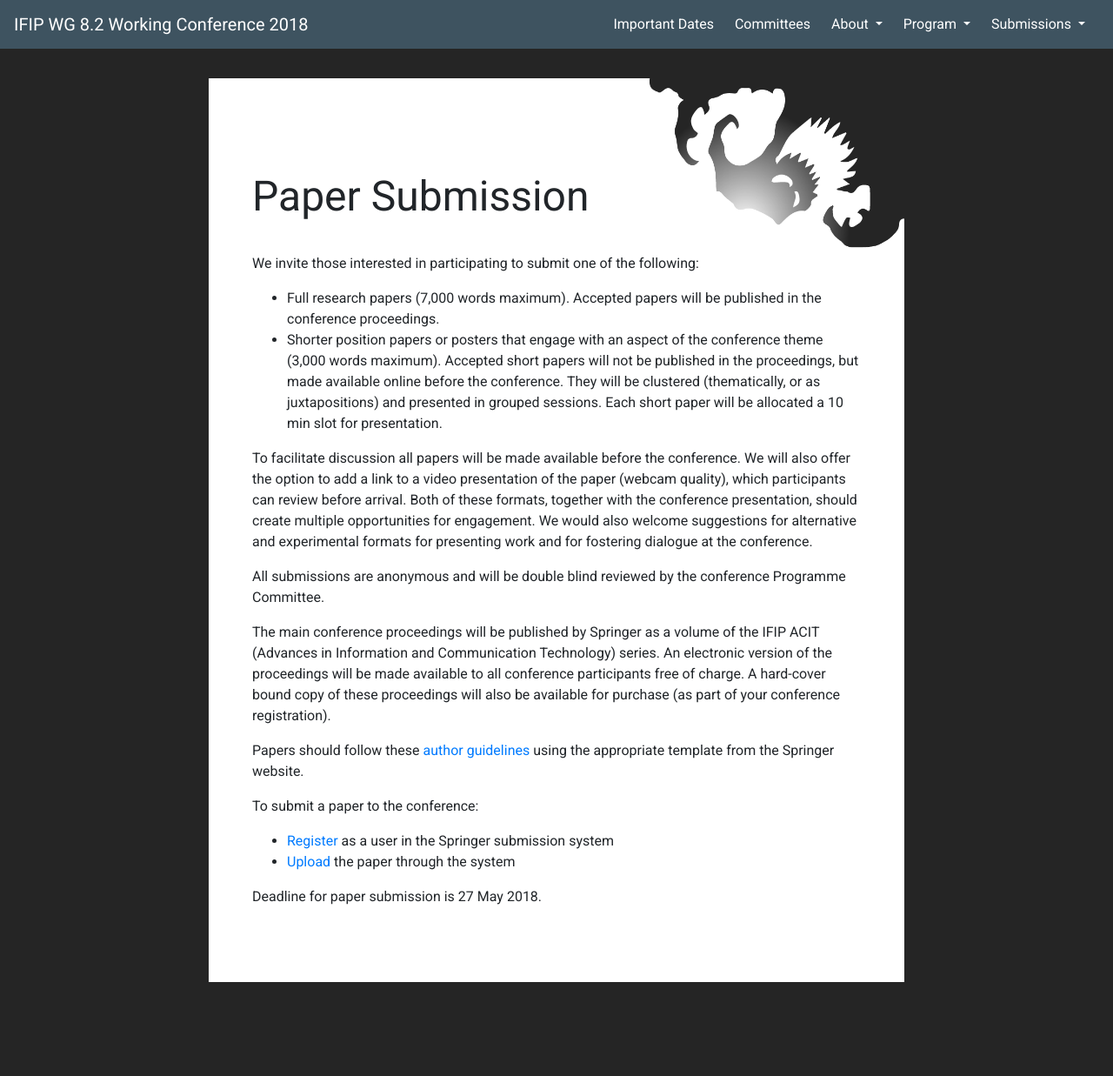
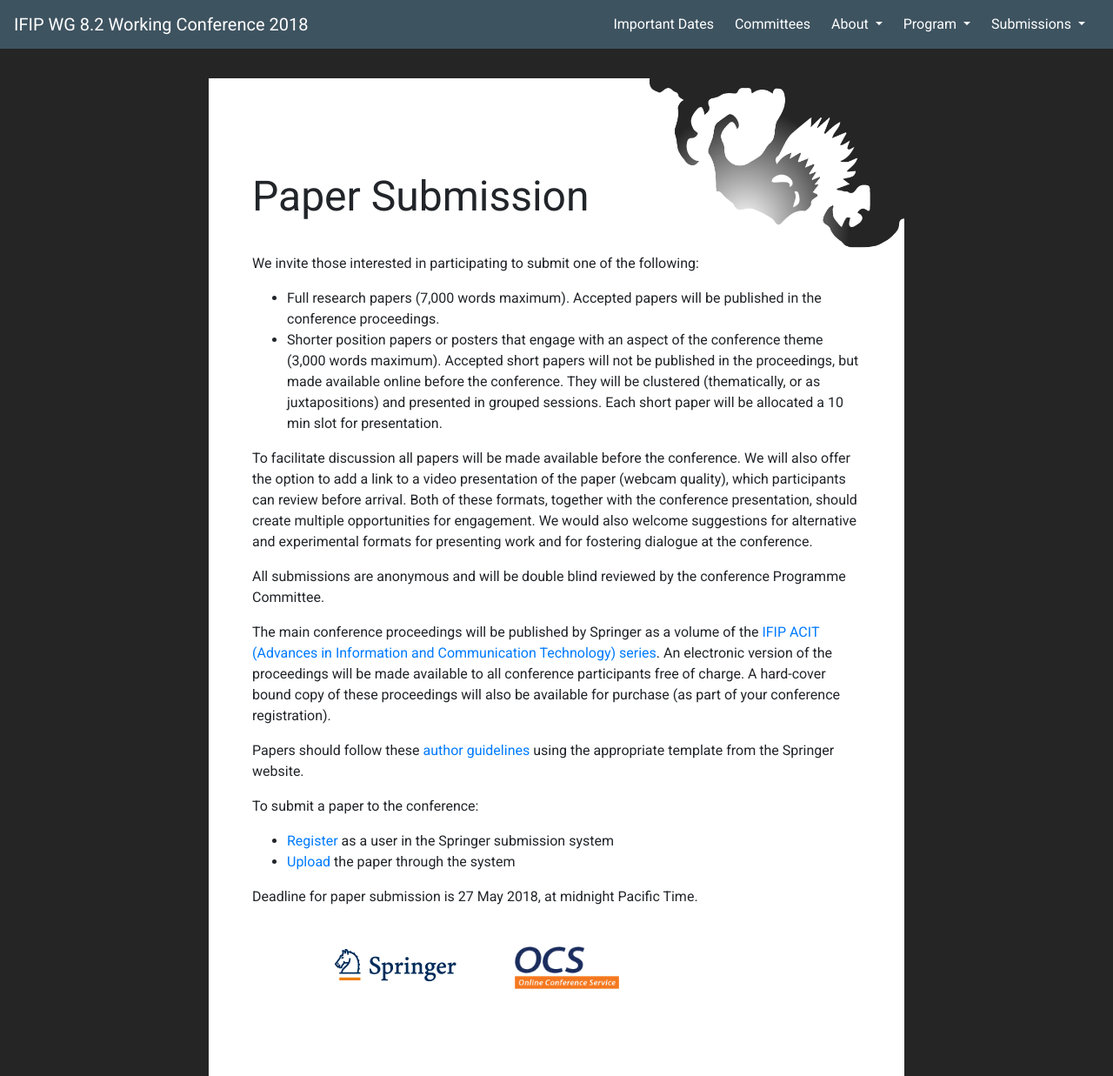
Before and after one commit to ifip82conf/ifip82conf.github.io, a Jekyll site: the page built from pages/submissions/submissions.md, in a window 1280 px wide and 1237 px high. Shown: the whole window at 87% size. Built offline with Jekyll 4.4.1, drawn with Linux system fonts in a browser that asks for light colours; nearby versions of some CDN libraries.

Commit message:
fixed submission page

```diff
--- a/pages/submissions/submissions.md
+++ b/pages/submissions/submissions.md
@@ -14,12 +14,16 @@ To facilitate discussion all papers will be made available before the conference
 
 All submissions are anonymous and will be double blind reviewed by the conference Programme Committee.
 
-The main conference proceedings will be published by Springer as a volume of the IFIP ACIT (Advances in Information and Communication Technology) series. An electronic version of the proceedings will be made available to all conference participants free of charge. A hard-cover bound copy of these proceedings will also be available for purchase (as part of your conference registration).
+The main conference proceedings will be published by Springer as a volume of the [IFIP ACIT (Advances in Information and Communication Technology) series](https://www.springer.com/series/6102){:target="_blank"}. An electronic version of the proceedings will be made available to all conference participants free of charge. A hard-cover bound copy of these proceedings will also be available for purchase (as part of your conference registration).
 
-Papers should follow these [author guidelines](http://www.springer.com/gp/computer-science/lncs/conference-proceedings-guidelines) using the appropriate template from the Springer website.
+Papers should follow these [author guidelines](http://www.springer.com/gp/computer-science/lncs/conference-proceedings-guidelines){:target="_blank"} using the appropriate template from the Springer website.
 
 To submit a paper to the conference:
-- [Register](https://ocs.springer.com/ocs/requestregistration) as a user in the Springer submission system
-- [Upload](https://ocs.springer.com/ocs/conference/submitpaperto/ISO2018) the paper through the system
+- [Register](https://ocs.springer.com/ocs/requestregistration){:target="_blank"} as a user in the Springer submission system
+- [Upload](https://ocs.springer.com/ocs/conference/submitpaperto/ISO2018){:target="_blank"} the paper through the system
 
-Deadline for paper submission is 27 May 2018.
+Deadline for paper submission is 27 May 2018, at midnight Pacific Time.
+<div style="width: 80%; margin: auto;">
+<img src="/assets/img/springer.png" alt="Logo" style="padding: 25px; padding-bottom: 35px;"/>
+<img src="/assets/img/ocs-logo.png" alt="Logo" style="width: 170px; padding: 25px" />
+</div>
```
Also changed, not shown: assets/img/ocs-logo.png (added), assets/img/orcid-logo.jpg (added), assets/img/springer.png (added).
